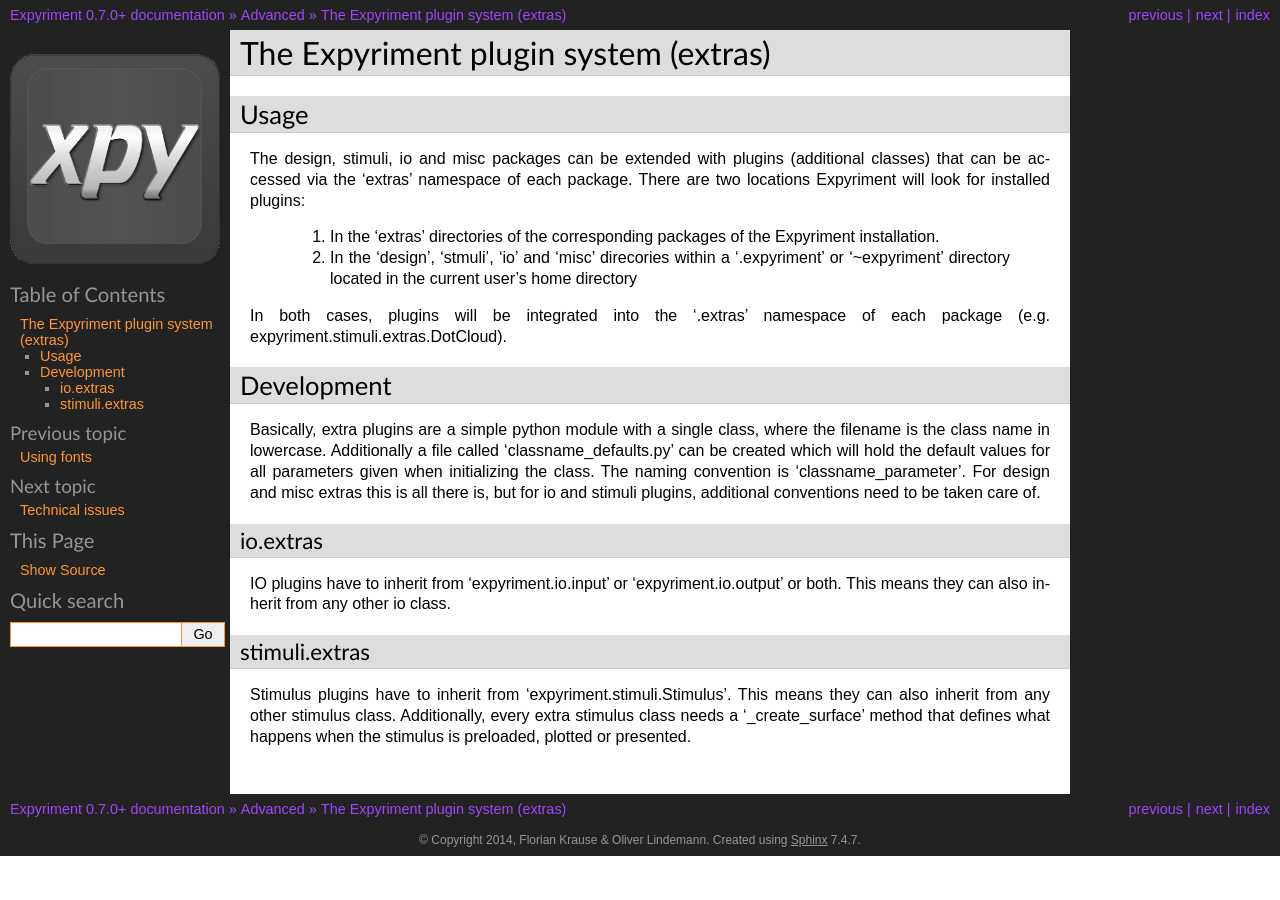
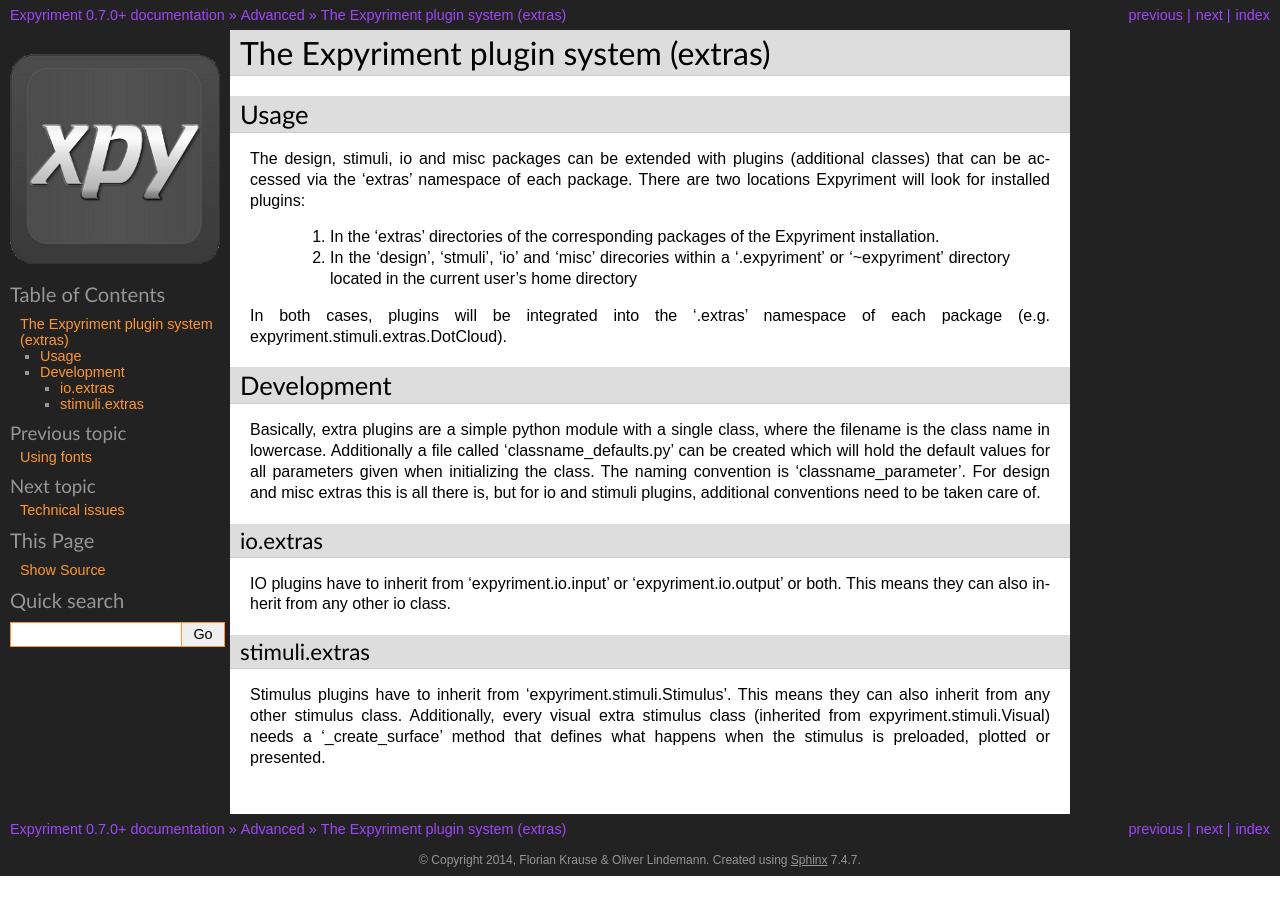
Before and after one commit to expyriment/expyriment, a Sphinx documentation site: the page built from documentation/sphinx/Plugins.rst, in a window 1280 px wide. Built offline with Sphinx 7.4.7, drawn with Linux system fonts in a browser that asks for light colours; pages that are not in the unit, such as notebooks, are missing from menus.

Commit message:
Update Plugins.rst

```diff
--- a/documentation/sphinx/Plugins.rst
+++ b/documentation/sphinx/Plugins.rst
@@ -34,5 +34,6 @@
 ~~~~~~~~~~~~~~
 Stimulus plugins have to inherit from 'expyriment.stimuli.Stimulus'. This means
 they can also inherit from any other stimulus class.
-Additionally, every extra stimulus class needs a '_create_surface' method that
-defines what happens when the stimulus is preloaded, plotted or presented.
+Additionally, every visual extra stimulus class (inherited from expyriment.stimuli.Visual)
+needs a '_create_surface' method that defines what happens when the stimulus is preloaded,
+plotted or presented.
```
